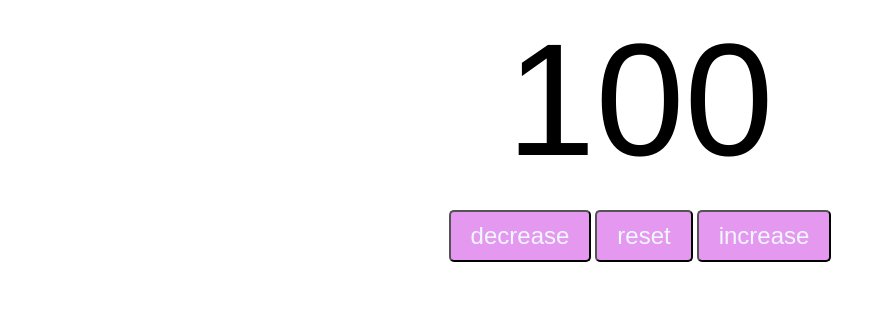
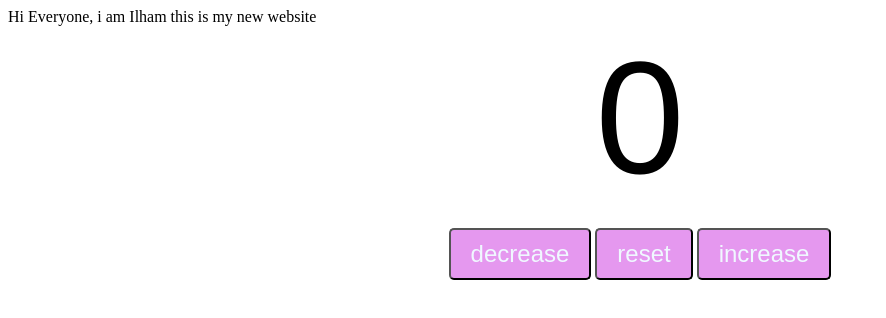
Before and after one commit to muhammad-ilham21/supersimple-website, a plain HTML site: page index.html in a window 1280 px wide. Shown: the whole page, without its empty margins (0-886 px from the left). Drawn offline with Linux system fonts and the light colour scheme.

Commit message:
Update index.html

```diff
--- a/index.html
+++ b/index.html
@@ -7,7 +7,8 @@
     <link rel="stylesheet" href="style.css">
 </head>
 <body>
-    <lable id="lb1">100</lable><br>
+    <lable id="lb2">Hi Everyone, i am Ilham this is my new website </lable>
+    <lable id="lb1">0</lable><br>
     <div id="btnContainer">
     <button id="decreaseBtn" class="buttons">decrease</button>
     <button id="resetBtn" class="buttons">reset</button>
@@ -17,4 +18,5 @@
 
    <script src="index.js">  </script>
 </body>
+
 </html>
```
